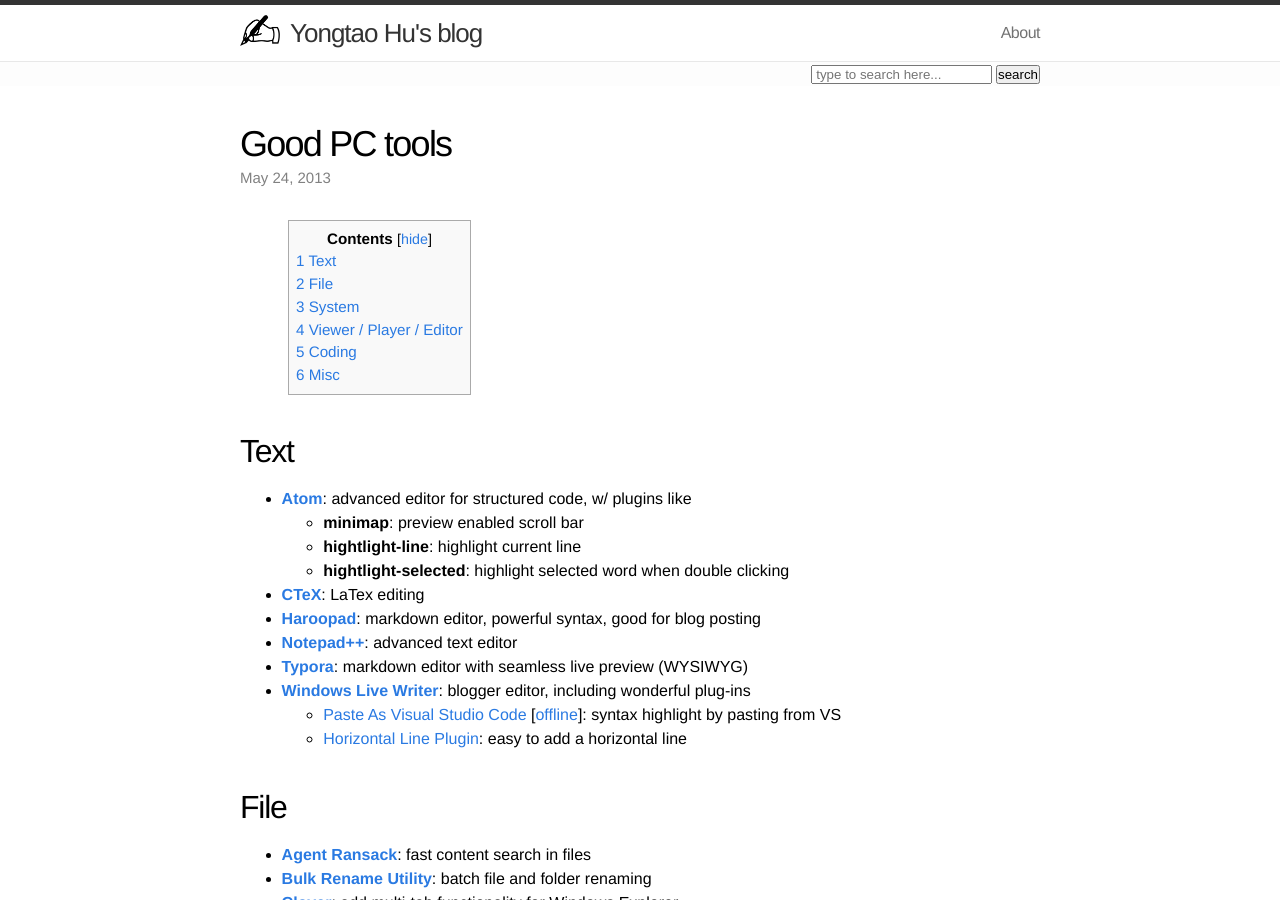
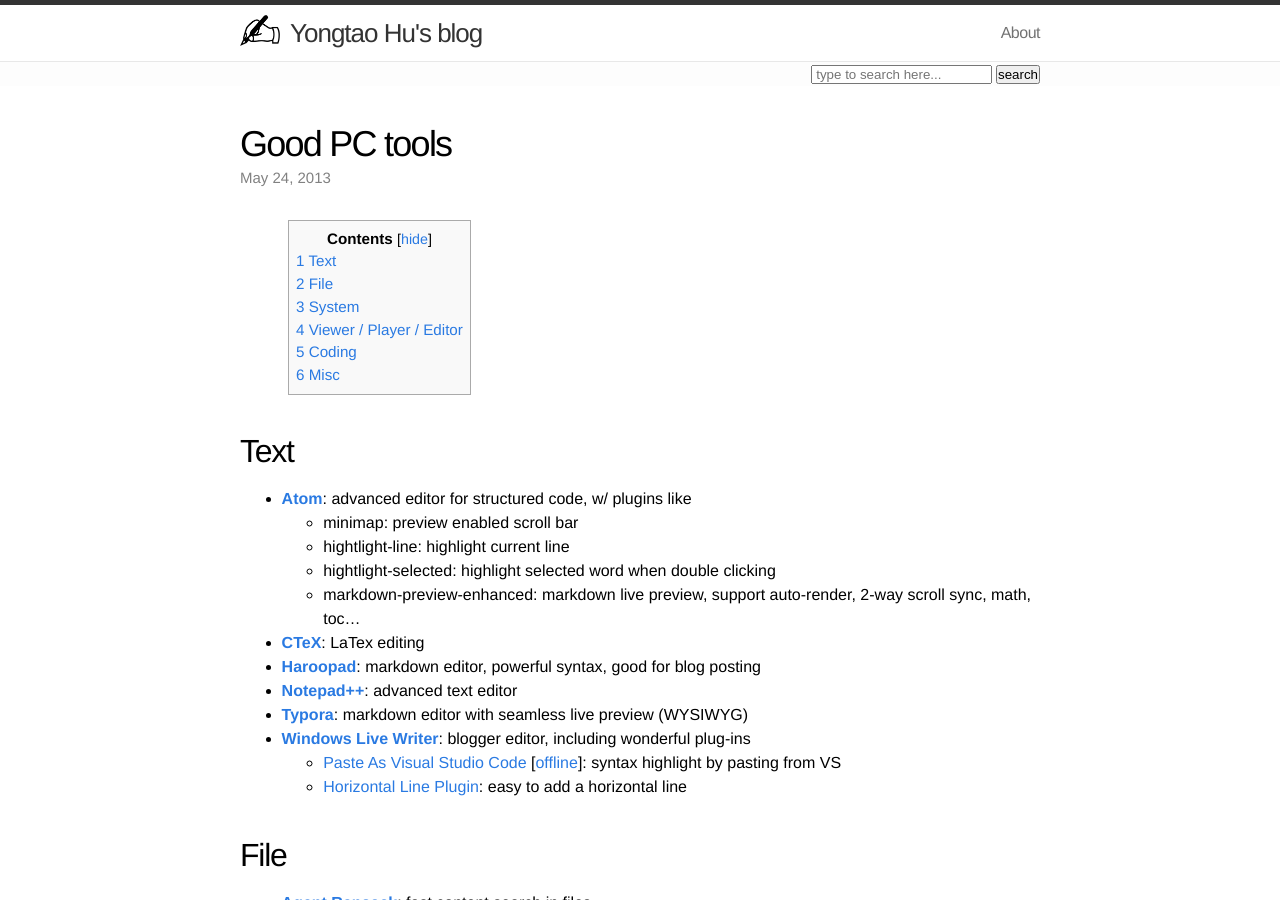
Before and after one commit to blog-ythu/blog-ythu.github.io, a Jekyll site: the page built from _posts/2013-05-24-good-PC-tools.md, in a window 1280 px wide and 900 px high. Built offline with Jekyll 4.4.1, drawn with Linux system fonts in a browser that asks for light colours; nearby versions of some CDN libraries; Markdown is read by kramdown in place of the engine named in the settings; comment, search, counter and statistics services are not loaded.

Commit message:
update post: Good PC tools

```diff
--- a/_posts/2013-05-24-good-PC-tools.md
+++ b/_posts/2013-05-24-good-PC-tools.md
@@ -12,9 +12,10 @@ mathjax: true
 
 ## Text
 - [**Atom**](https://atom.io/): advanced editor for structured code, w/ plugins like
-    - **minimap**: preview enabled scroll bar
-    - **hightlight-line**: highlight current line
-    - **hightlight-selected**: highlight selected word when double clicking
+    - minimap: preview enabled scroll bar
+    - hightlight-line: highlight current line
+    - hightlight-selected: highlight selected word when double clicking
+    - markdown-preview-enhanced: markdown live preview, support auto-render, 2-way scroll sync, math, toc...
 - [**CTeX**](http://www.ctex.org/CTeXDownload): LaTex editing
 - [**Haroopad**](http://pad.haroopress.com/user.html): markdown editor, powerful syntax, good for blog posting
 - [**Notepad++**](http://notepad-plus-plus.org/download): advanced text editor
```
